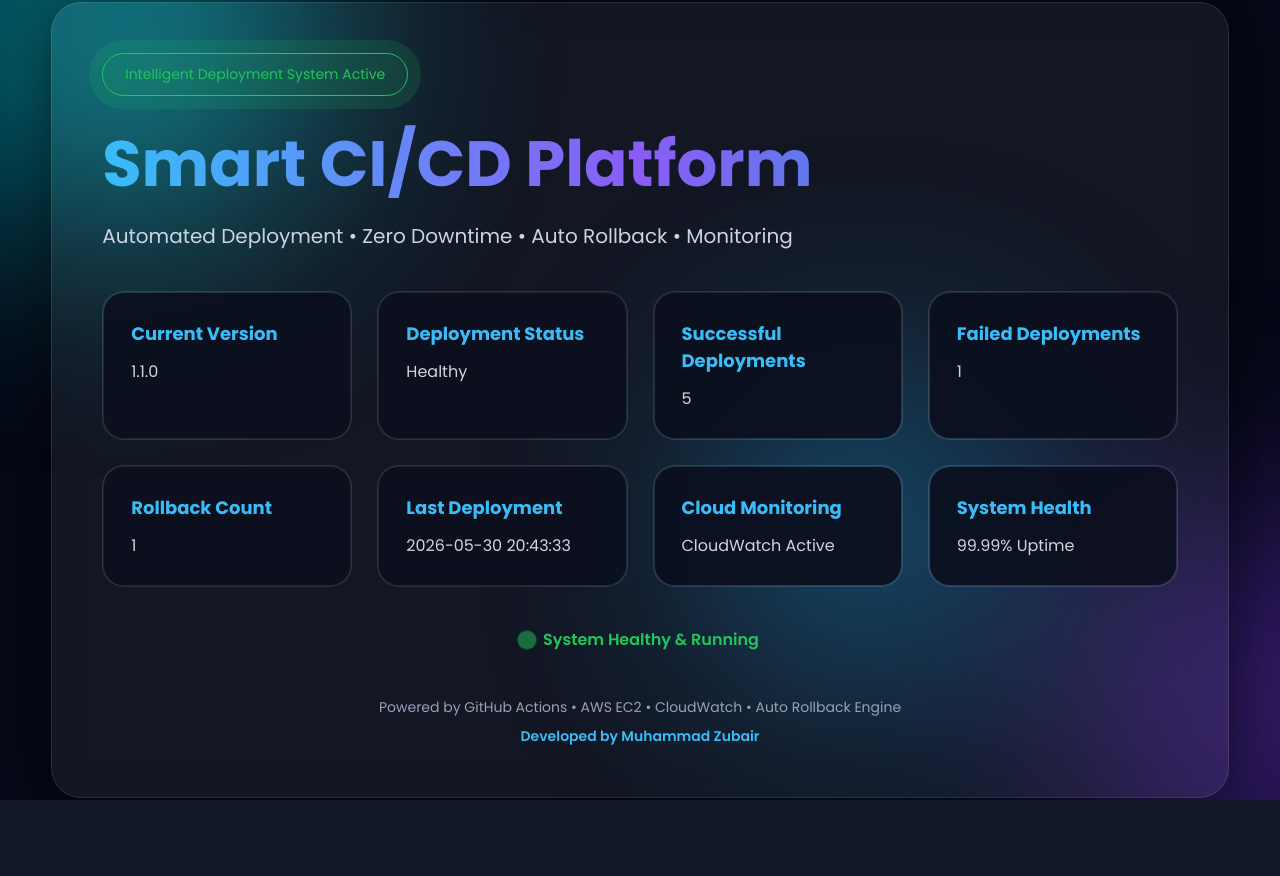
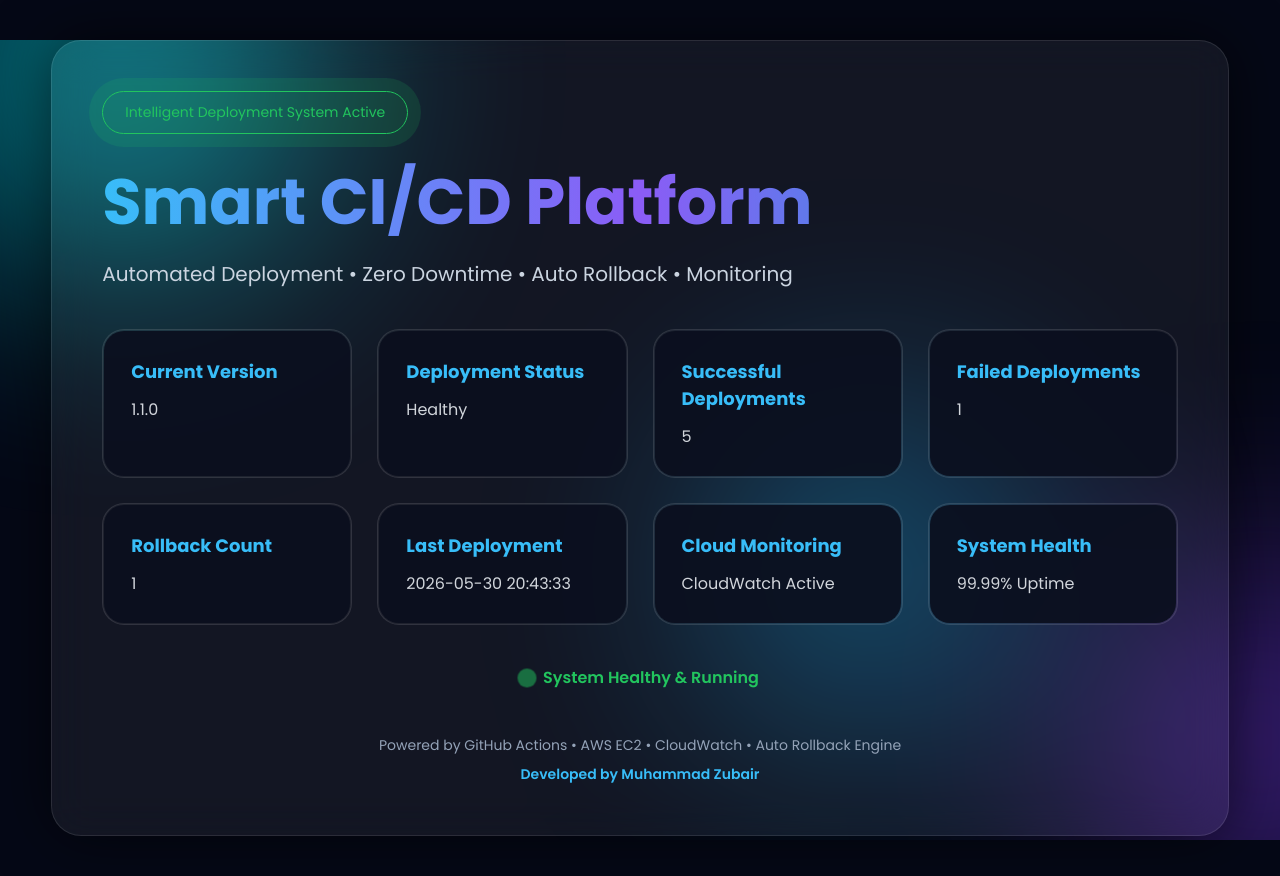
Before and after one commit to zubair-fakhar/smart-cicd-platform, a Flask app: page / in a window 1280 px wide. Before the commit the page ends 800 px from the top, so only its background shows below. Run offline with Flask 3, Linux system fonts and the light colour scheme.

Commit message:
Adjust body styles for better layout and scrolling

```diff
--- a/templates/index.html
+++ b/templates/index.html
@@ -18,13 +18,14 @@
 }
 
 body{
-    height:100vh;
-    overflow:hidden;
+    min-height:100vh;
+    overflow-y:auto;
     background:#050816;
     display:flex;
     justify-content:center;
-    align-items:center;
+    align-items:flex-start;
     color:white;
+    padding:40px 0;
 }
 
 /* BACKGROUND */
```
